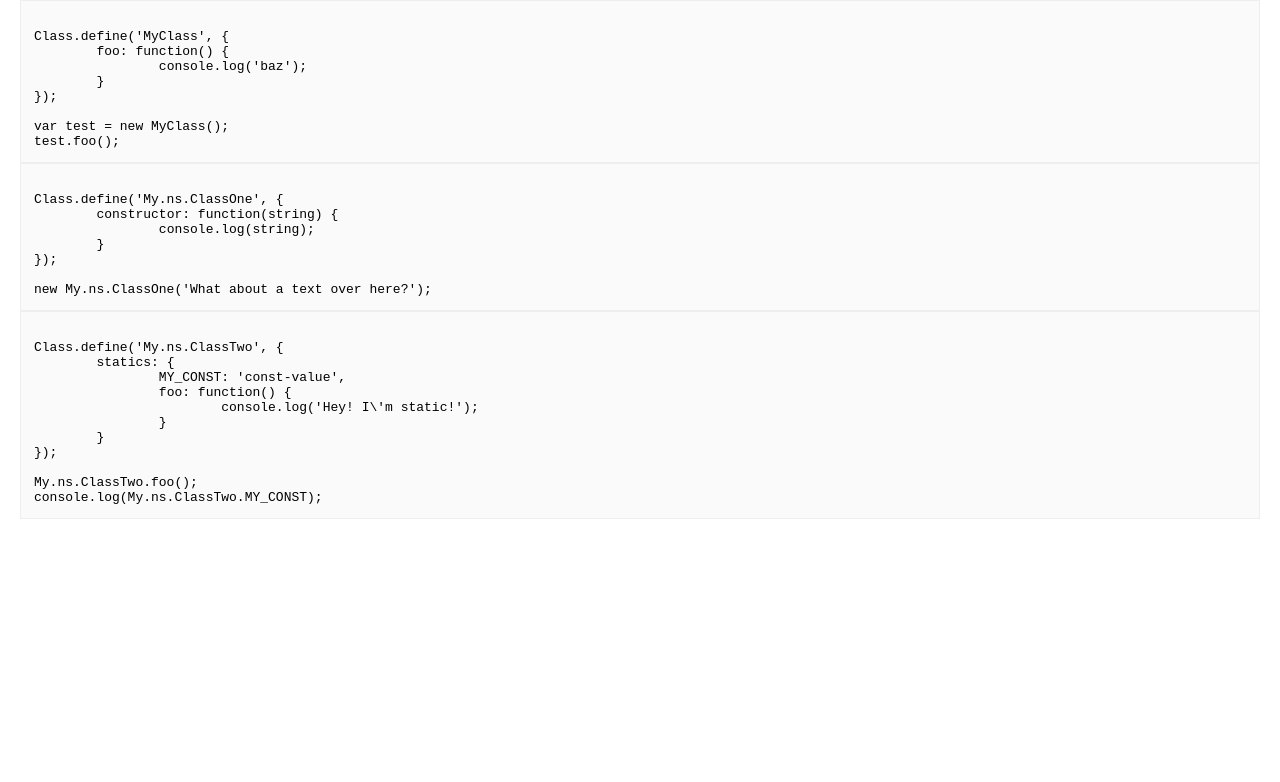
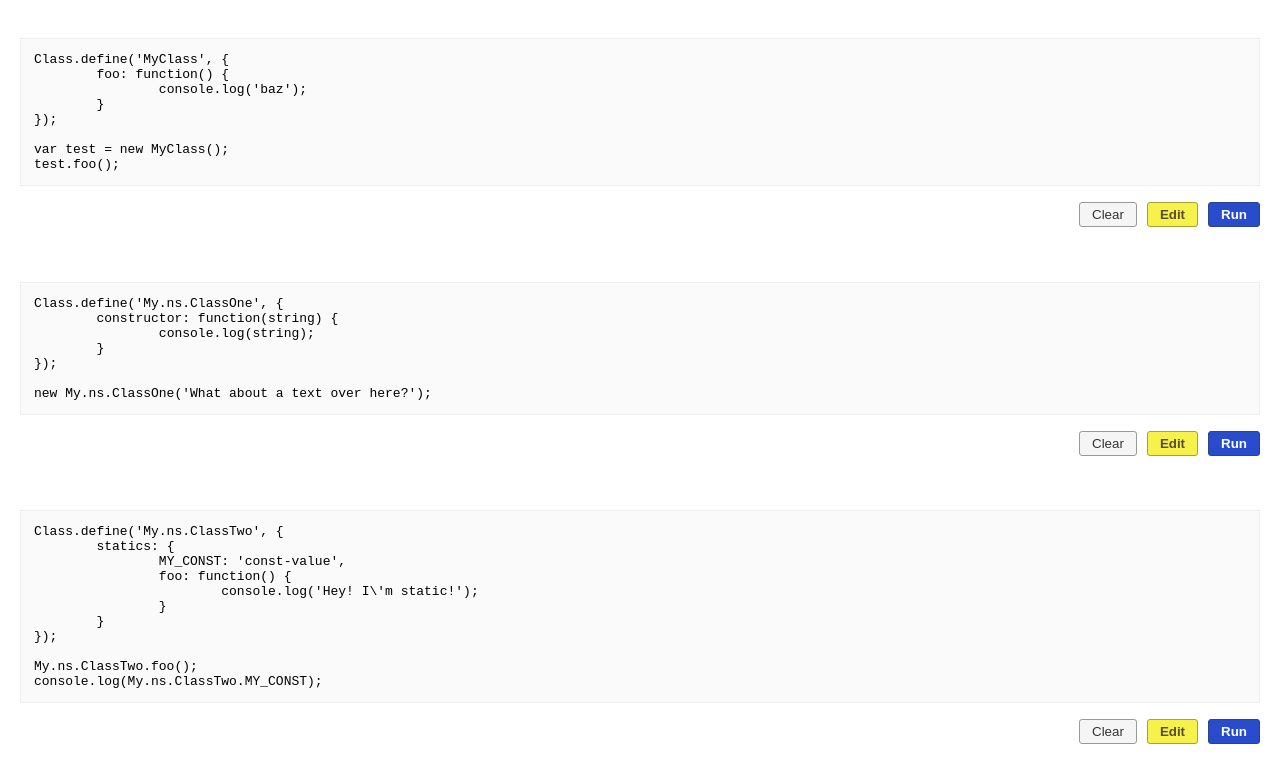
Before and after one commit to darlanalves/ClassJS, a website: page demo.html in a window 1280 px wide. Drawn offline with Linux system fonts and the light colour scheme.

Commit message:
Fix documentation js path

```diff
--- a/demo.html
+++ b/demo.html
@@ -6,7 +6,7 @@
 	<!-- external dependencies -->
 	<script src="jquery-2.0.0.min.js"></script>
 
-	<script src="dist/core.js"></script>
+	<script src="dist/classjs-latest.js"></script>
 	<script src="docs/demo.js"></script>
 	<link rel="stylesheet" href="docs/demo.css"/>
 </head>
--- a/docs/demo.css
+++ b/docs/demo.css
@@ -13,7 +13,7 @@
 
 body {
 	font-family: sans-serif;
-	padding: 0 20px;
+	padding: 0 20px 20px;
 }
 
 h1 {
```
Also changed, not shown: 1 other file.
